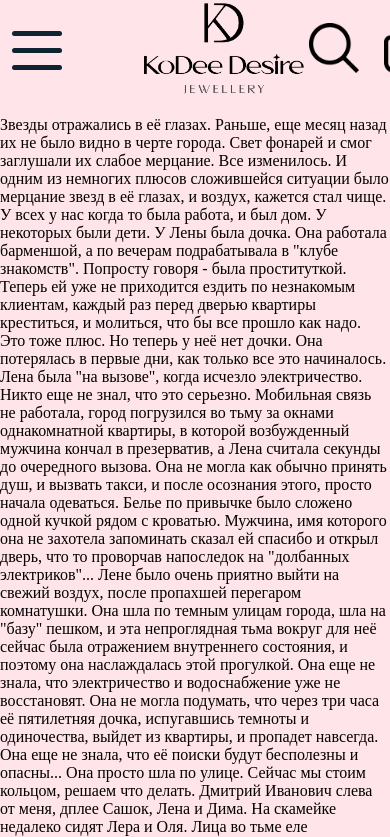
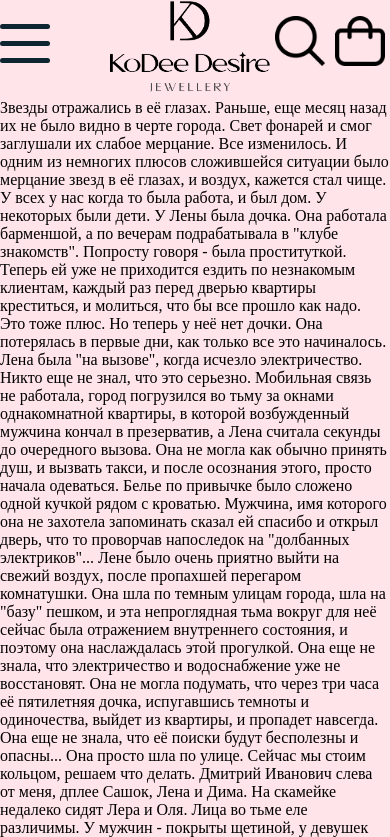
Before and after one commit to Piatnica13/kodee, a plain HTML site: page index.html in a window 390 px wide. Shown: the top 837 px of the page. Drawn offline with Linux system fonts and the light colour scheme.

Commit message:
Update style.css

```diff
--- a/style.css
+++ b/style.css
@@ -12,6 +12,9 @@ body{
   #PodMenu{
     max-width: 2500px !important;
   }
+  #rihgt{
+    width: 300px !important;
+  }
 }
 
 @media screen and (max-width: 768px){
@@ -22,20 +25,11 @@ body{
   .img{
     width: 50px !important;
   }
-  #rihgt, #left{
-    display: flex;
-    align-items: center;
-    gap: 5px !important;
-    padding: 0px 3% 0px 0px !important; /*!important более высокйий приоритет*/
-  }
-  #rihgt{
-    padding: 0px 82px 0px 3% !important;
-  }
   .nav-container .checkbox {
     position: absolute;
     display: block;
-    height: 40px !important;
-    width: 40px !important;
+    height: 45px !important;
+    width: 45px !important;
     z-index: 5;
     opacity: 0;
     cursor: pointer;
@@ -63,14 +57,31 @@ body{
     opacity: 1;
     pointer-events: auto;
   }
+  #contenerMenu{
+    height: 86px !important;
+  }
+  #left{
+    gap: 10px !important;
+  }
 }
-
+@media screen and (max-width: 450px) {
+  #sumka{
+    display: none;
+  }
+  #rihgt, #left{
+    width: 60px !important;
+    gap: 0px !important;
+  }
+}
 @media screen and (max-width: 1366px){
   #strelkaMenuOp{
     left: 125px !important;
   }
   #strelkaMenuOp.open{
     left: 125px !important;
+  }
+  #rihgt{
+    width: 350px !important;
   }
 }
 
@@ -80,6 +91,12 @@ body{
   }
   #strelkaMenuOp.open{
     left: 100px !important;
+  }
+  #left{
+    width: 223px !important;
+  }
+  #rihgt{
+    width: 223px !important;
   }
 }
 
@@ -186,23 +203,26 @@ body{
   background-color: #ffe4e9;
   display: flex;
   flex-direction: row;
-  justify-content: space-between;
+  justify-content: space-around;
   align-items: center;
   width: 100%;
   height: 100px;
   transition: all 0.2s ease-in-out;
 }
-#rihgt, #left{
+#rihgt{
   display: flex;
-  justify-self: start;
+  justify-content: start;
   align-items: center;
-  gap: 25px;
-}
-#rihgt{
-  padding:0px 0% 0px 5.7%;
+  width: 223px !important;
+  height: 50px;
 }
 #left{
-  padding:0px 8% 0px 0%;
+  display: flex;
+  justify-content: end;
+  align-items: center;
+  width: 223px;
+  height: 50px;
+  gap: 28px;
 }
 /*настройки иконок меню*/
 #num{
@@ -220,13 +240,15 @@ body{
 #checkboxx:hover ~ #strelka{
   scale: 1.15;
 }
-
+#divStrelka{
+  position: relative;
+  left: 23px;
+}
 #checkboxx{
   position: absolute;
-  display: block;
+  display: flex;
   height: 26px;
   width: 26px;
-  top: 40px;
   z-index: 5;
   opacity: 0;
   cursor: pointer;
@@ -242,6 +264,10 @@ body{
   background-color: #ffe4e9;
   width: 160px;
 }
+#divLogo{
+  position: relative;
+  top: 5px
+}
 nav ul li{
   list-style: none;
 }
@@ -252,11 +278,15 @@ nav ul li{
   text-decoration: none;
 }
   /*БУРГЕР МЕНЮ*/
+
 .nav-container .checkbox {
   position: absolute;
+  top: 27.5px;
+
   display: block;
-  height: 32px;
-  width: 32px;
+  align-items: center;
+  height: 42px;
+  width: 42px;
   z-index: 5;
   opacity: 0;
   cursor: pointer;
@@ -381,9 +411,10 @@ nav ul li{
 }
 #Body{
   position: absolute;
-  top: 100px;
+  top: 83px;
   z-index: 0;
   width: 100%;
   height: 2000px;
   transition: opacity 0.3s linear;
+  margin: 0px;
 }
```
